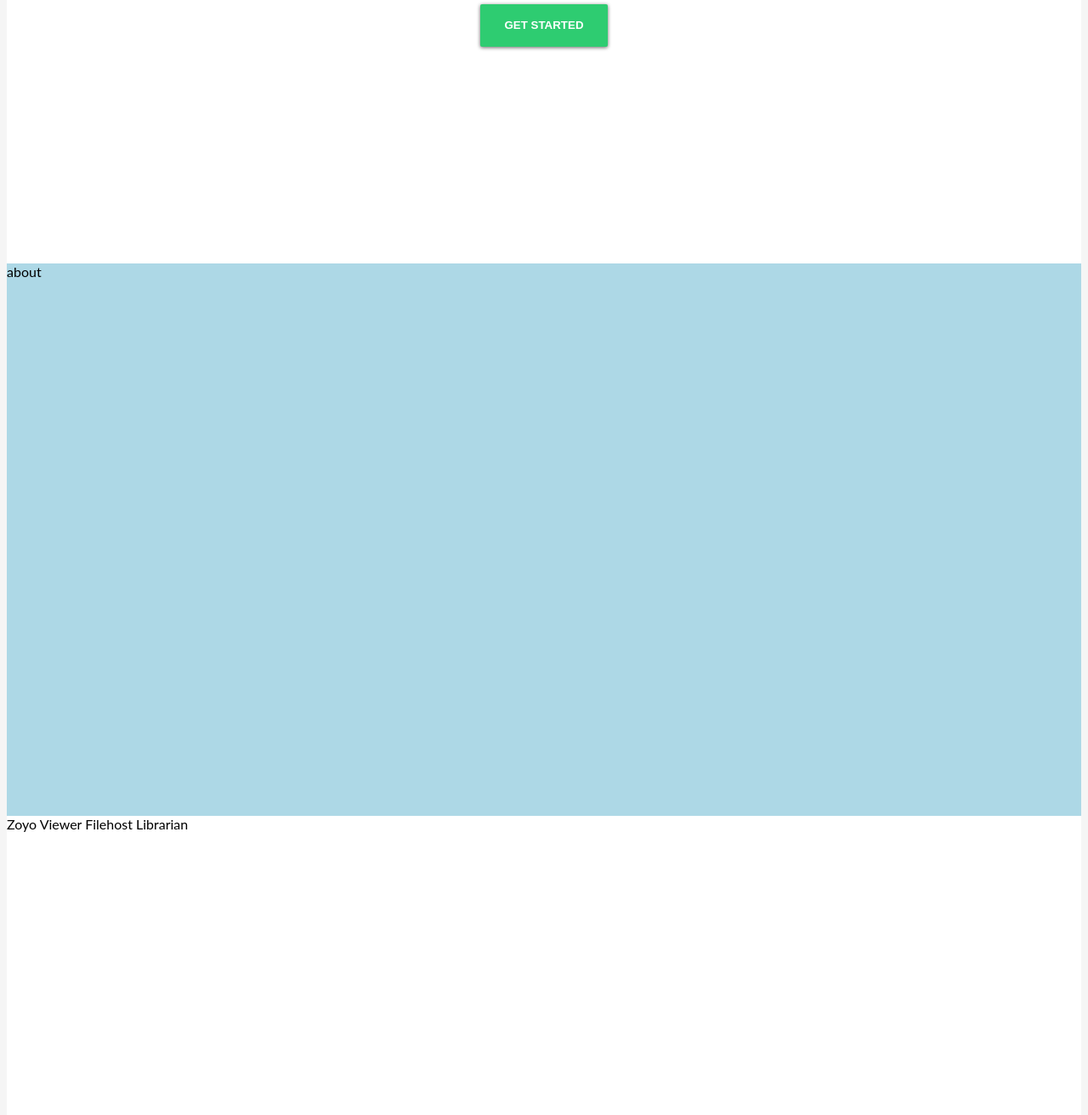
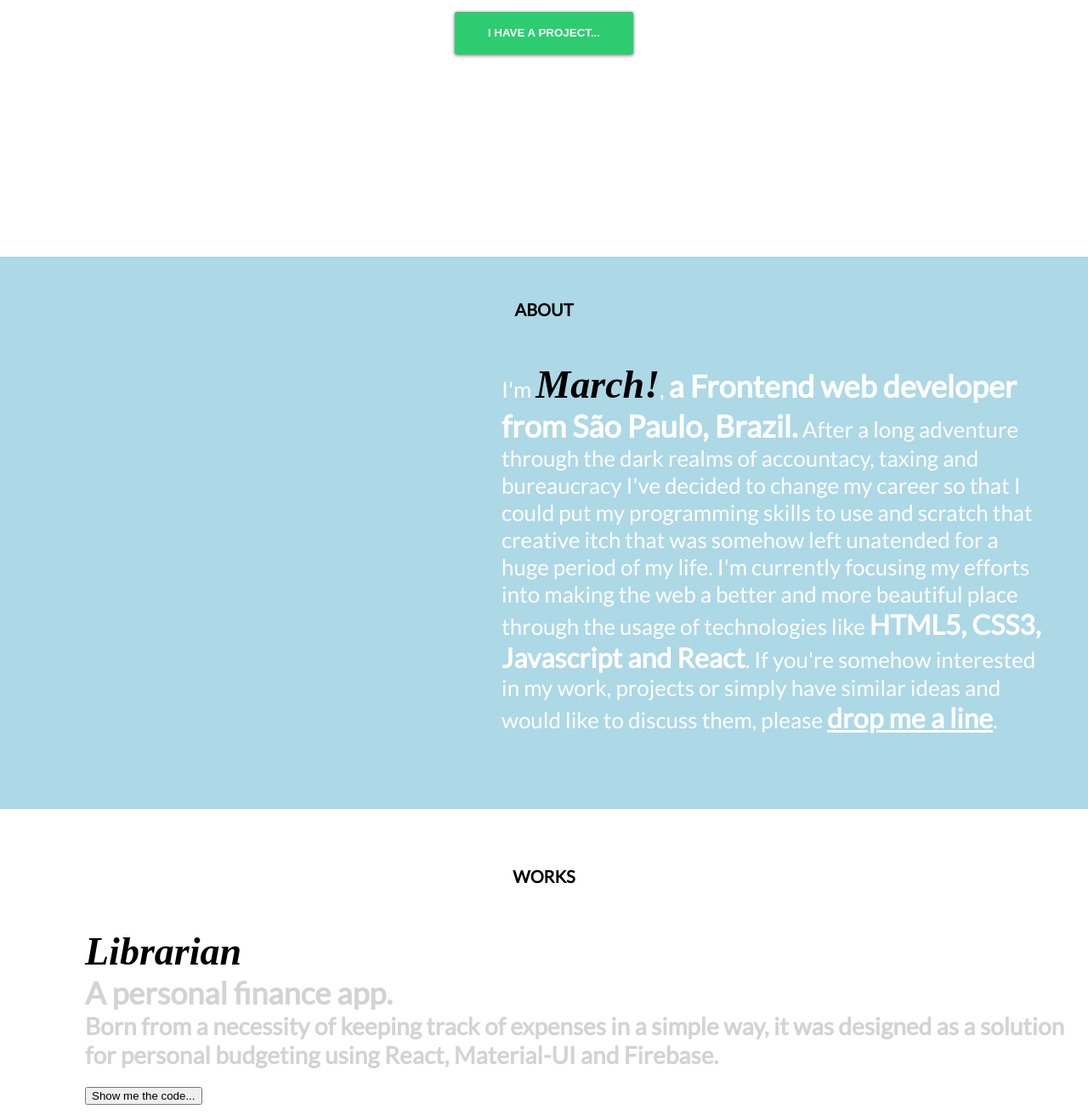
Before and after one commit to March0514s/march0514s.github.io, a plain HTML site: page index.html in a window 1280 px wide. Shown: the part 412-1724 px from the top of the page at 85% size. Drawn offline with Linux system fonts and the light colour scheme; a web font is replaced by a local one.

Commit message:
Personal description and work texts...

```diff
--- a/index.html
+++ b/index.html
@@ -6,32 +6,80 @@
     <meta http-equiv="X-UA-Compatible" content="ie=edge" />
     <title>Marcus Davanço | Frontend Developer</title>
     <link rel="stylesheet" type="text/css" href="/style.css" />
+    <link href="https://fonts.googleapis.com/css?family=Lato|Pattaya&display=swap" rel="stylesheet">
   </head>
   <body>
     <div class="navbar">
       <div>
         <span>Marcus Davanço<span>
-        <span>Frontend Developer</span>
+        <span id="role">Frontend Developer</span>
       </div>
       <div>
           <a>About</a>
           <a>Works</a>
+          <a>Lab</a>
           <a>Contact</a>
       </div>
     </div>
     <div class="header">
       <div>Hi, I'm
-      <span><span>March!</span></span>
-      webdeveloper living in São Paulo, Brazil.
+      <span><span>March!</span></span></div><div>
+      Webdeveloper living in São Paulo, Brazil
       </div>
-      <div>I make web applications, usually with <span>React</span>.</div>
-      <button class="btn" type="button">get started</button>
+      <div id="subtext">I make web applications, usually with <span>React</span></div>
+      <button class="btn" type="button">i have a project...</button>
     </div>
     <div class="about">
-      about
+        <p class="group-title">
+            About
+
+        </p>
+          <div class='personal-description'>
+            <p>
+              I'm <span><em>March!</em></span>,
+              <span>a Frontend web developer from São Paulo, Brazil.</span>
+              After a long adventure through the dark realms of accountacy, taxing
+              and bureaucracy I've decided to change my career so that I could put
+              my programming skills to use and scratch that creative itch that
+              was somehow left unatended for a huge period of my life. I'm
+              currently focusing my efforts into making the web a better and more
+              beautiful place through the usage of technologies like <span>HTML5, CSS3,
+              Javascript and React</span>. If you're somehow interested in my work,
+              projects or simply have similar ideas and would like to discuss them,
+              please <a>drop me a line</a>.
+            </p>
+          </div>
     </div>
     <div class="works">
-      Zoyo Viewer Filehost Librarian
+      <div class="text">
+        <h2 class="group-title">
+          Works
+        </h2>
+        <p class="title">Librarian</p>
+        <p class="subtitle">A personal finance app.</p>
+        <p class="description">Born from a necessity of keeping track of expenses in a simple way, it was designed as a solution for personal budgeting using React, Material-UI and Firebase.</p>
+        <div class="project-buttons">
+        <button>Show me the code...</button>
+      </div>
+      </div>
+      <!-- <div class="text">
+        <p class="title">Filehost</p>
+        <p class="subtitle">A filehost client.</p>
+        <p class="description">A simple filehost developed with React and Bulma.</p>
+        <div class="project-buttons">
+            <button>Read more</button>
+            <button>Show me the code...</button>
+          </div>
+      </div>
+      <div class="text">
+        <p class="title">Zoyo Viewer</p>
+        <p class="subtitle">An image viewer for divOS.</p>
+        <p class="description">Inspired in ElementaryOS' beautiful design, Zoyo is a simple image viewer that was developed with React and Photonkit for divOS.</p>
+        <div class="project-buttons">
+            <button>Read more</button>
+            <button>Show me the code...</button>
+          </div>
+      </div> -->
     </div>
     <div class="contact">
       Get in touch
--- a/style.css
+++ b/style.css
@@ -3,9 +3,13 @@ html{
     font-family: 'Lato', sans-serif;
 }
 
-/* body {
-    background-color: whitesmoke;
-} */
+body {
+    margin: 0;
+}
+
+p {
+    margin: 0;
+}
 
 .navbar {
     background-color: #2C3539;
@@ -15,10 +19,16 @@ html{
     align-items: center;
     height: 64px;
 }
+
+#role{
+    font-weight: normal;
+    color: lightgrey;
+    font-size: 16px;
+}
 .navbar div{
     font-weight: bold;
     text-transform: uppercase;
-    margin-left: 50px;
+    margin-left: 30px;
     margin-right: 50px;
 }
 .navbar div span{
@@ -29,6 +39,12 @@ html{
 .navbar div a {
     margin-left: 25px;
     margin-right: 25px;
+    cursor:pointer
+}
+
+.navbar div a:nth-child(3) {
+    color: grey;
+    cursor:auto
 }
 
 .header {
@@ -44,7 +60,7 @@ html{
 .header button {
     margin-top: 25px;
     height: 50px;
-    width: 150px;
+    width: 210px;
     text-transform: uppercase;
     font-weight: bold;
 
@@ -69,13 +85,13 @@ html{
 
 .header button:hover, .btn:focus {
     background-color: #27ae60;
-  }
+}
 
-  .header button > * {
+.header button > * {
     position: relative;
-  }
+}
 
-  .header button span {
+.header button span {
     display: block;
     padding: 12px 24px;
   }
@@ -91,7 +107,7 @@ html{
     width: 0;
     padding-top: 0;
 
-    border-radius: 100%;
+    border-radius: 50px;
 
     background-color: rgba(236, 240, 241, .3);
 
@@ -116,23 +132,74 @@ html{
 
 .header div:first-child span {
     font-size: 42px;
-    font-style: italic;
+    font-family: 'Pattaya';
+    /* font-style: italic; */
     font-weight: bold;
+    color: black;
 }
 
+#subtext{
+    font-size: 27px;
+    font-weight: normal;
+    color: gray
+}
 .header div span {
     font-size: 32px;
     font-weight: bold;
+    font-style: italic;
+    color: lightskyblue
 }
 
 .about {
     background-color: lightblue;
     height: 650px;
+    display: flex;
+    flex-direction: column;
 }
 
 .works {
     background-color: white;
     height: 650px;
+    display: flex;
+    flex-direction: column;
+    align-items: center;
+}
+.group-title{
+    display: flex;
+    justify-content: center;
+    /* margin: 0; */
+    padding-top: 50px;
+    margin-bottom: 50px;
+    margin-left: 0;
+    text-transform: uppercase;
+    font-size: 20px;
+    font-weight: bold;
+}
+
+/* .works:first-child {
+    display: 'block';
+} */
+
+.works p {
+    margin-left: 100px;
+}
+
+.title {
+    font-weight: bold;
+    font-family: Pattaya sans-serif;
+    font-style: italic;
+    font-size: 46px;
+}
+
+.subtitle {
+    font-weight: bold;
+    color: lightgrey;
+    font-size: 36px;
+}
+.description {
+    font-weight: bold;
+    color: lightgrey;
+    font-size: 28px;
 }
 
 .contact{
@@ -154,3 +221,48 @@ html{
     justify-content: center;
 
 }
+
+.project-buttons{
+    margin-top: 20px;
+    margin-left: 100px;
+}
+
+.project-buttons button{
+    margin-right: 20px;
+}
+
+.personal-description {
+    display: flex;
+    justify-content: flex-end;
+    color: white;
+}
+
+.personal-description p {
+    margin-right: 50px;
+    margin-right: px;
+    font-size: 26px;
+    width: 50%;
+}
+.personal-description p span:first-child {
+    color: black;
+    font-weight: bold;
+    font-size: 46px;
+    font-family: Pattaya;
+}
+.personal-description p span:nth-child(2) {
+    color: white;
+    font-weight: bold;
+    font-size: 36px;
+}
+.personal-description p span:nth-child(3) {
+    color: white;
+    font-weight: bold;
+    font-size: 32px;
+}
+.personal-description p a {
+    color: white;
+    font-weight: bold;
+    font-size: 32px;
+    cursor: pointer;
+    text-decoration: underline;
+}
```
